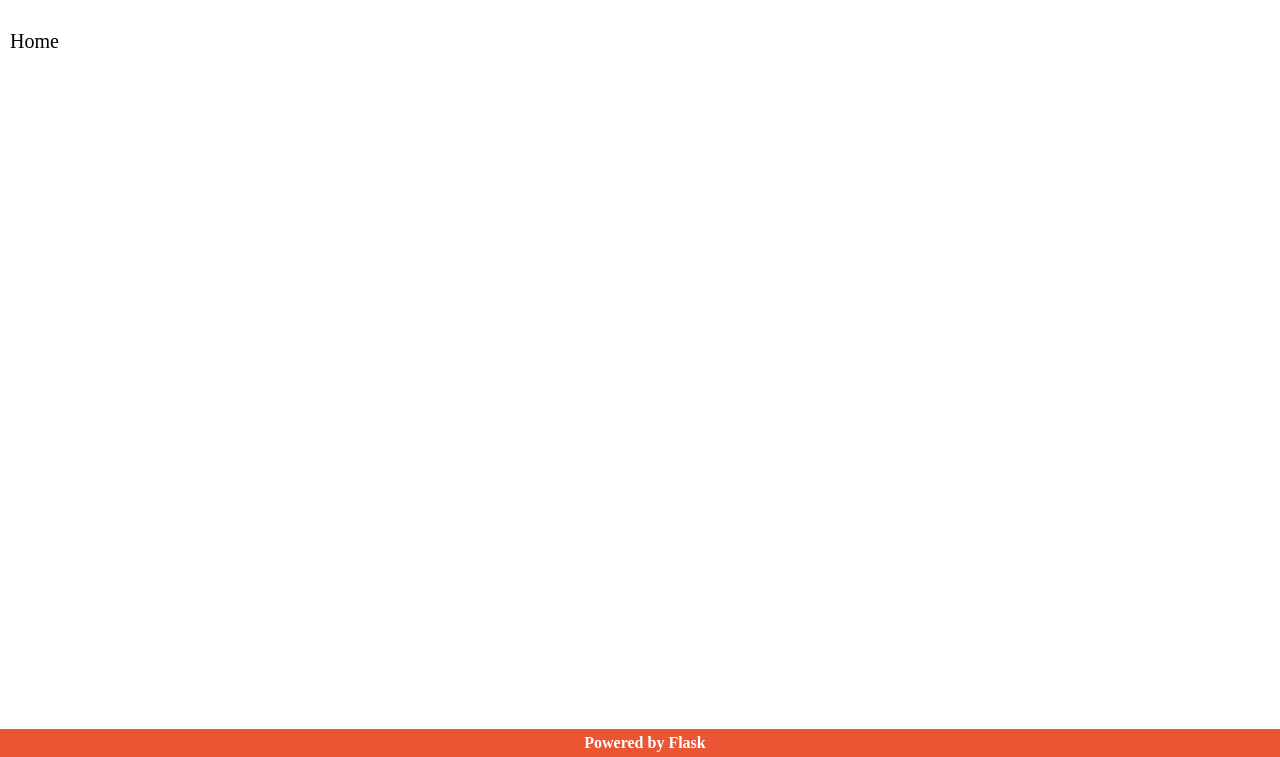
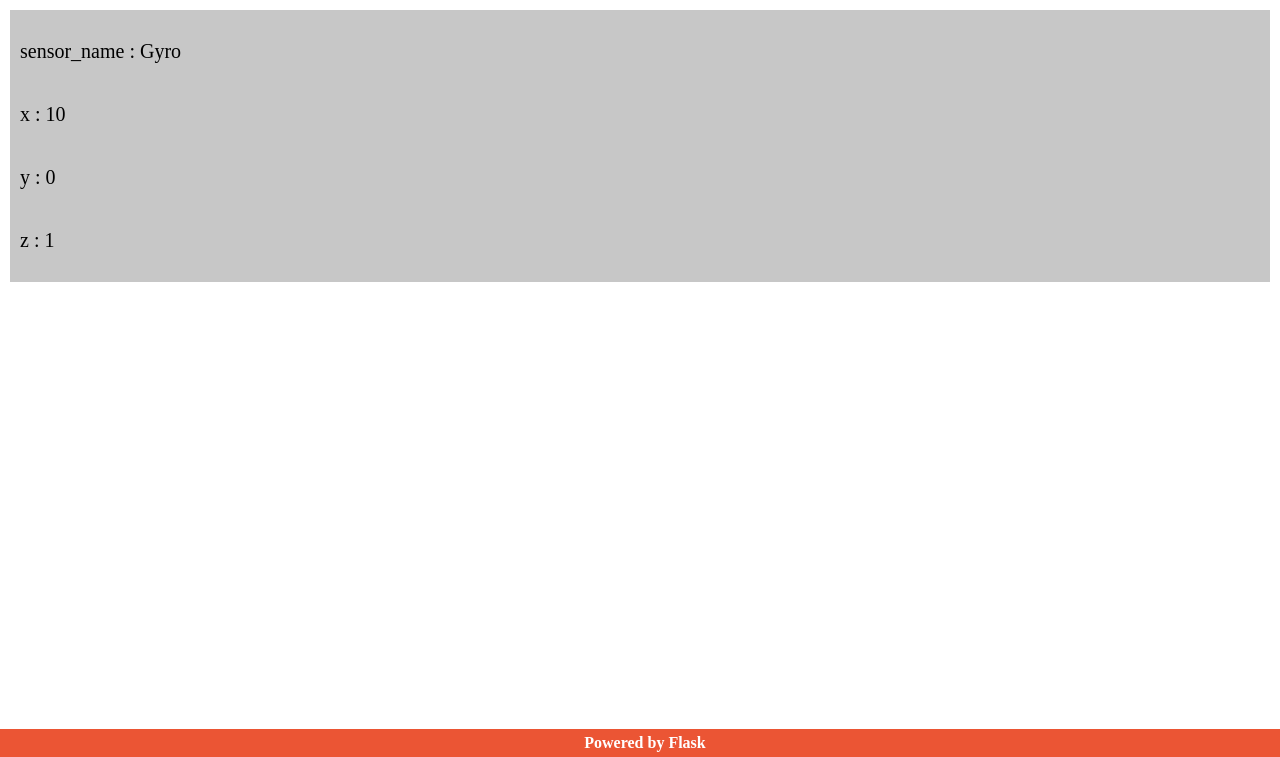
Before and after one commit to zNitche/MotoSentinel, a Flask app: page / in a window 1280 px wide. Shown: the part 43-800 px from the top of the page. Run offline with Flask 2, Linux system fonts and the light colour scheme.

Commit message:
added displaying sensors data

```diff
--- a/background_managers/sensors_manager.py
+++ b/background_managers/sensors_manager.py
@@ -10,6 +10,8 @@ class SensorManager:
         self.process = threading.Thread(target=self.mainloop)
 
         self.gyro_sensor = Gyro()
+
+        self.sensors = [self.gyro_sensor]
 
     def start(self):
         if not self.is_running:
@@ -24,3 +26,6 @@ class SensorManager:
 
     def get_gyro_data(self):
         return self.gyro_sensor.get_sensor_values()
+
+    def get_sensors(self):
+        return self.sensors
--- a/routes/content.py
+++ b/routes/content.py
@@ -1,5 +1,4 @@
 from flask import render_template, Blueprint
-from utils import logs_utils
 
 
 content_ = Blueprint("content", __name__, template_folder='template', static_folder='static')
@@ -9,7 +8,6 @@ content_ = Blueprint("content", __name__, template_folder='template', static_fol
 def home():
     from app import sensors_manager
 
-    print(sensors_manager.get_gyro_data())
-    logs_utils.log(sensors_manager.get_gyro_data())
+    sensors_data = [sensor.parse_sensors_data() for sensor in sensors_manager.get_sensors()]
 
-    return render_template("index.html")
+    return render_template("index.html", sensors_data=sensors_data)
--- a/sensors/gyro.py
+++ b/sensors/gyro.py
@@ -4,6 +4,7 @@ import random
 class Gyro:
     def __init__(self):
         self.sensor = None
+        self.name = "Gyro"
 
         self.x_value = 0
         self.y_value = 0
@@ -20,3 +21,13 @@ class Gyro:
         values = [self.x_value, self.y_value, self.z_value]
 
         return values
+
+    def parse_sensors_data(self):
+        parsed_values = {
+            "sensor_name": self.name,
+            "x": self.x_value,
+            "y": self.y_value,
+            "z": self.z_value
+        }
+
+        return parsed_values
--- a/static/main.css
+++ b/static/main.css
@@ -35,6 +35,15 @@ body {
     margin-bottom: 30px;
 }
 
+.sensor-container {
+    width: 100%;
+    background-color: #c7c7c7;
+    padding: 10px;
+    display: flex;
+    flex-direction: column;
+    flex-wrap: wrap;
+}
+
 .footer {
     background-color: #eb5534;
     color: white;
--- a/templates/index.html
+++ b/templates/index.html
@@ -1,6 +1,12 @@
 {% extends "base.html" %}
 {% block content %}
-    <p>
-        Home
-    </p>
+        {% for sensor_data in sensors_data %}
+            <div class="sensor-container">
+                {% for data in sensor_data %}
+                    <p>
+                        {{ data }} : {{ sensor_data[data] }}
+                    </p>
+                {% endfor %}
+            </div>
+        {% endfor %}
 {% endblock %}
```
